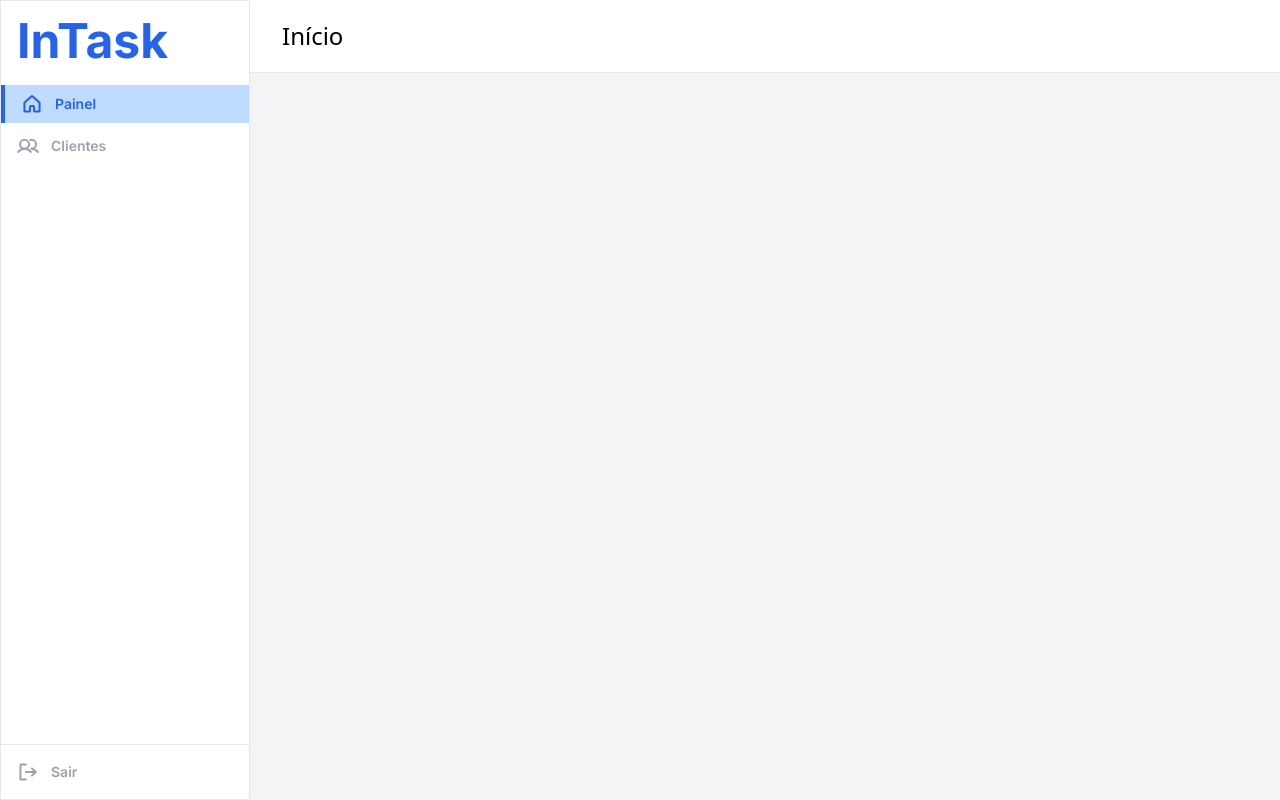
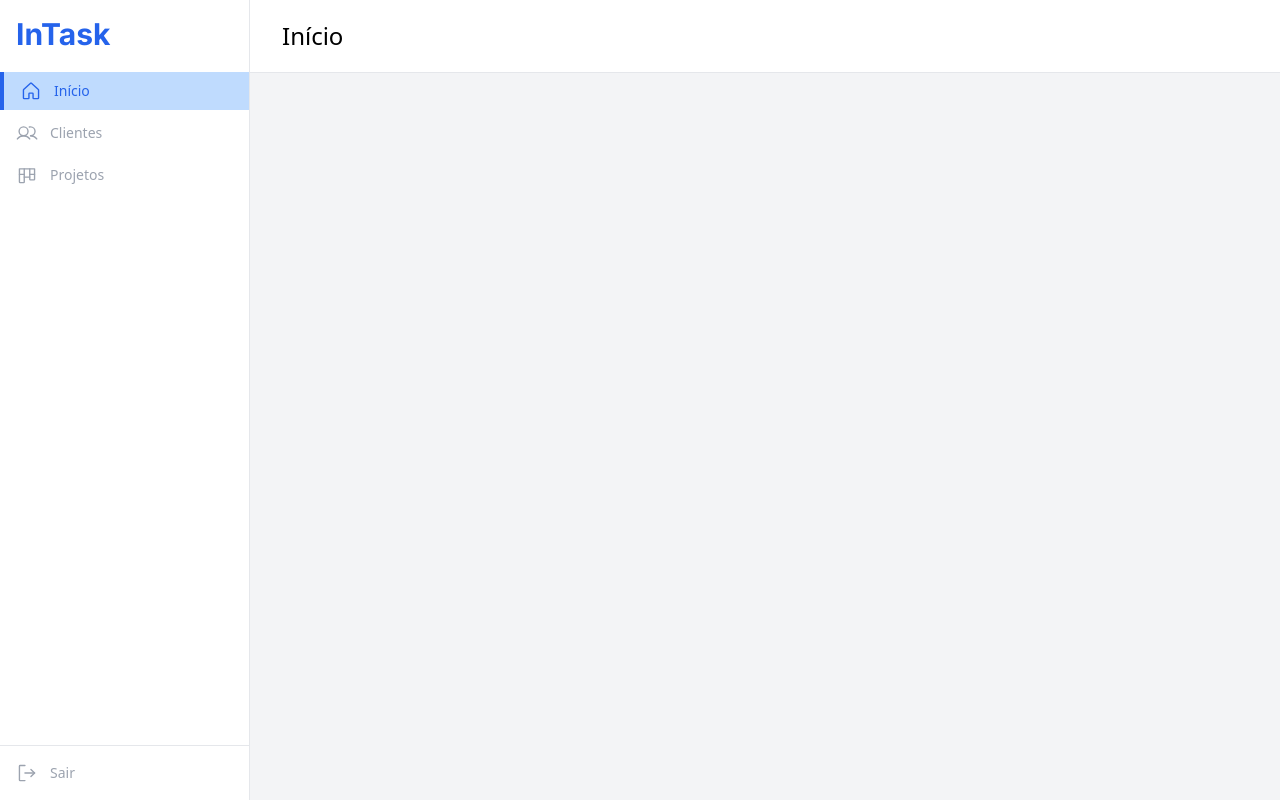
Before and after one commit to alexandremerched/intask, a React (Vite) app: page / in a window 1280 px wide. Both pictures are taken after typing "name@example.com", "Sample123" into the empty fields and a click on the button "Entrar". Built offline with nearby package versions, Linux system fonts and the light colour scheme.

Commit message:
feat: adjust customNavLink to receive the component of type Icon instead of any component, add a new property to define when the NavLink is active

```diff
--- a/src/components/CustomNavLink.tsx
+++ b/src/components/CustomNavLink.tsx
@@ -1,23 +1,30 @@
-import { NavLink, NavLinkProps } from "react-router-dom"
+import { ForwardRefExoticComponent, RefAttributes } from "react"
+import { NavLink, NavLinkProps, useLocation } from "react-router-dom"
+import { IconProps } from "phosphor-react"
 import clsx from "clsx"
 
-interface CustomNavLinkProps extends NavLinkProps {
+interface CustomNavLinkProps extends Omit<NavLinkProps, "to"> {
+  to: string
   title: string
-  icon: React.ReactNode
+  Icon: ForwardRefExoticComponent<IconProps & RefAttributes<SVGSVGElement>>
   isActive?: boolean
 }
 
-export const CustomNavLink = ({ title, icon, isActive = false, ...props }: CustomNavLinkProps) => (
+export const CustomNavLink = ({ title, Icon, isActive, to, ...props }: CustomNavLinkProps) => {
+  const { pathname } = useLocation()
+  isActive = isActive ?? pathname.split("/")[1] === to.split("/")[1]
+
+  return (
     <NavLink
       className={clsx(
-      "flex items-center gap-3 px-4 py-2 transition hover:bg-blue-200 hover:text-blue-600",
+        "flex items-center gap-3 px-4 py-2 transition hover:bg-blue-200 hover:text-blue-600 focus:bg-blue-200 focus:text-blue-600 focus:outline-none",
         isActive ? "bg-blue-200 text-blue-600 px-3 border-l-4 border-blue-600" : "text-gray-400"
       )}
+      to={to}
       {...props}
     >
-    {icon}
-    <span className={clsx(
-      "font-inter text-sm font-semibold"
-    )}>{title}</span>
+      <Icon size={22} />
+      <span className="text-sm">{title}</span>
     </NavLink>
   )
+}
--- a/src/components/Menu.tsx
+++ b/src/components/Menu.tsx
@@ -1,5 +1,4 @@
-import { useLocation } from "react-router-dom";
-import { House, Users, SignOut } from "phosphor-react"
+import { House, Users, SignOut, Kanban } from "phosphor-react"
 import { Link } from "react-router-dom"
 
 import { Logo } from "./Logo";
@@ -7,42 +6,36 @@ import { CustomNavLink } from "./CustomNavLink";
 
 import { useAuth } from "../providers/auth.provider";
 
+const menuOptions = [
+  { to: "/", title: "Início", Icon: House },
+  { to: "/clientes", title: "Clientes", Icon: Users },
+  { to: "/projetos", title: "Projetos", Icon: Kanban },
+]
+
 export function Menu() {
   const { signOut } = useAuth()
-  const { pathname } = useLocation()
 
   return (
-    <div className="flex flex-col bg-white border h-full w-[250px]">
-      <header>
+    <div className="flex flex-col bg-white border-r h-full w-[250px]">
+      <header className="flex p-4 mb-1">
         <Link to="/">
-          <Logo className="text-3xl p-4 mb-1 text-left" />
+          <Logo size="3xl" />
         </Link>
       </header>
 
       <div className="flex flex-1 flex-col gap-1">
-        <CustomNavLink
-          to="/"
-          title="Painel"
-          isActive={pathname === "/"}
-          icon={<House size={22} weight="bold" />}
-        />
-
-        <CustomNavLink
-          to="/clientes"
-          title="Clientes"
-          isActive={pathname === "/clientes"}
-          icon={<Users size={22} weight="bold" />}
-        />
+        {menuOptions.map(props => <CustomNavLink key={props.title} {...props} />)}
       </div>
 
-      <hr className="w-full " />
+      <hr />
 
       <footer className="py-2">
         <CustomNavLink
           to="/"
           title="Sair"
-          icon={<SignOut size={22} weight="bold" />}
           onClick={signOut}
+          Icon={SignOut}
+          isActive={false}
         />
       </footer>
     </div>
```
Lines whose indentation alone changed are shown as unchanged.
